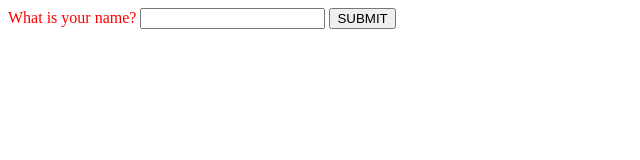
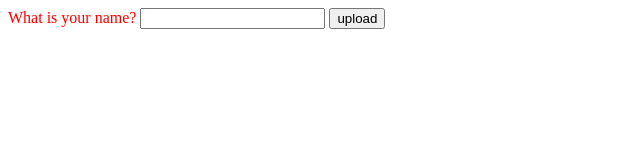
Before and after one commit to kevnjord/GitExample, a plain HTML site: page index.html in a window 1280 px wide. Shown: the full height of the page, 0-640 px from the left. Drawn offline with Linux system fonts and the light colour scheme.

Commit message:
Changed submit to upload

```diff
--- a/index.html
+++ b/index.html
@@ -7,7 +7,7 @@
     <body>
         <p>
             What is your name? <input id="inName" maxlength="15">
-            <button id="btnSubmit">SUBMIT</button>
+            <button id="btnSubmit">upload</button>
         </p>
         <h2 id="hello"></h2>
         <script src="./index.js"></script>
```
